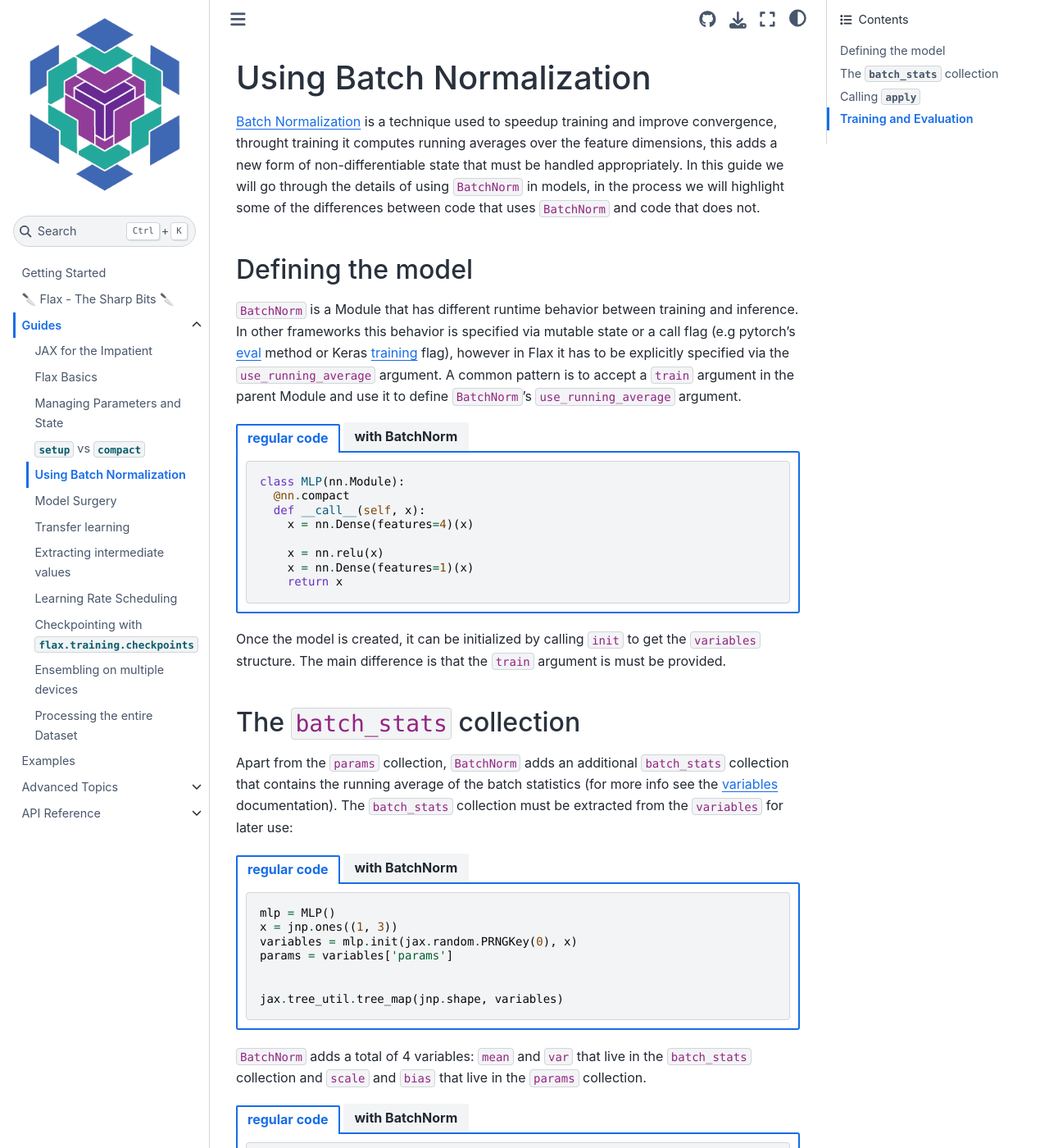
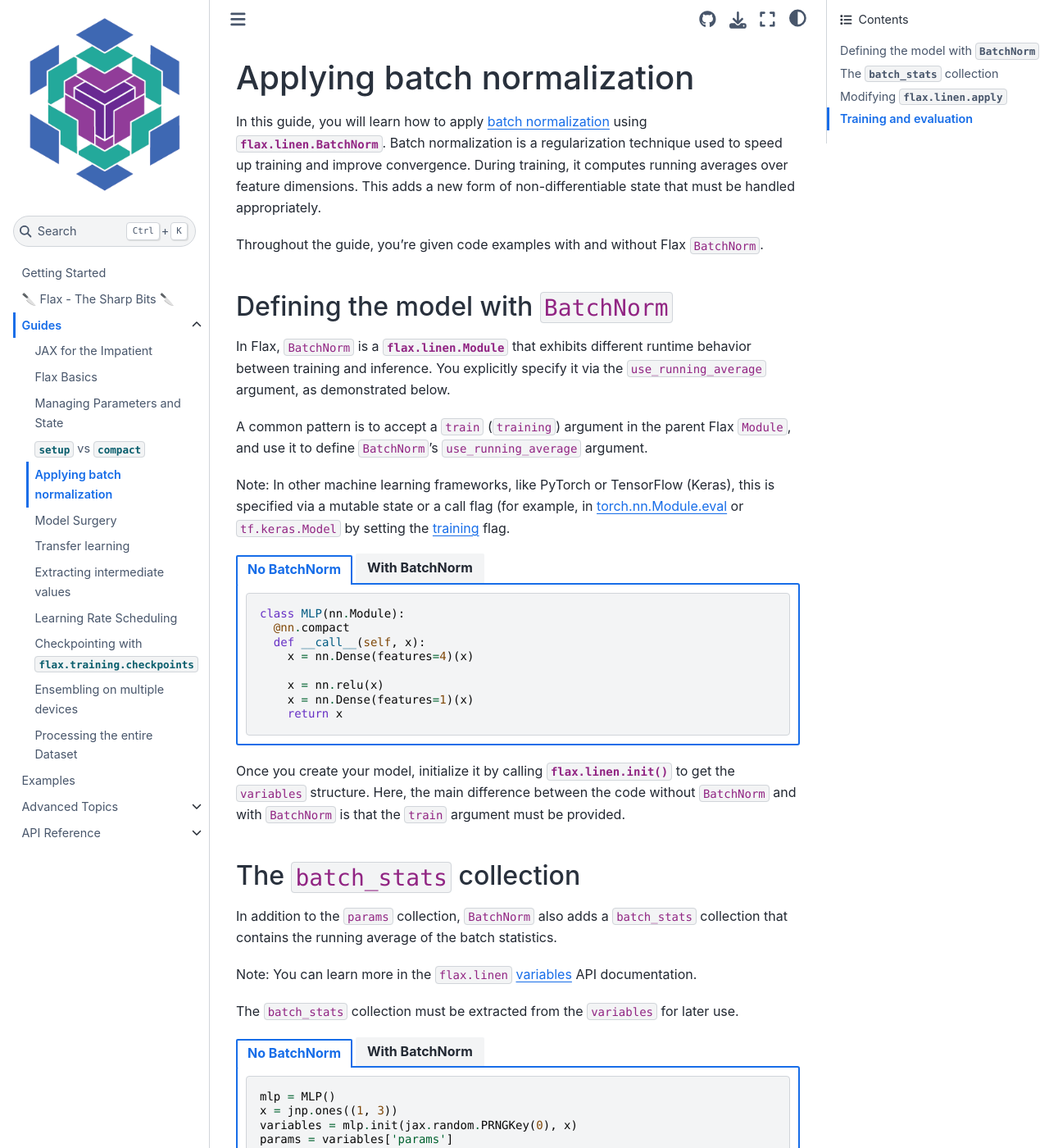
Before and after one commit to google/flax, a Sphinx documentation site: the page built from docs/guides/batch_norm.rst, in a window 1280 px wide and 1400 px high. Shown: the whole window at 82% size. Built offline with Sphinx 7.4.7 and the Sphinx Book theme 1.1.4, drawn with Linux system fonts in a browser that asks for light colours; pages that are not in the unit, such as notebooks, are missing from menus; some of the changed text lies outside the part shown.

Commit message:
Update and lint Flax BatchNorm guide

```diff
--- a/docs/guides/batch_norm.rst
+++ b/docs/guides/batch_norm.rst
@@ -1,12 +1,14 @@
-Using Batch Normalization
-===============
+Applying batch normalization
+============================
 
-`Batch Normalization <https://arxiv.org/abs/1502.03167>`__ is a technique used to
-speedup training and improve convergence, throught training it computes running averages over
-the feature dimensions, this adds a new form of non-differentiable state that must be handled
-appropriately. In this guide we will go through the details of using ``BatchNorm`` in models,
-in the process we will highlight some of the differences between code that uses ``BatchNorm``
-and code that does not.
+In this guide, you will learn how to apply `batch normalization <https://arxiv.org/abs/1502.03167>`__
+using
+:meth:`flax.linen.BatchNorm <flax.linen.BatchNorm>`.
+Batch normalization is a regularization technique used to speed up training and improve convergence.
+During training, it computes running averages over feature dimensions. This adds a new form
+of non-differentiable state that must be handled appropriately.
+
+Throughout the guide, you're given code examples with and without Flax ``BatchNorm``.
 
 .. testsetup::
 
@@ -17,18 +19,25 @@
   from typing import Any
   from flax.core import FrozenDict
 
-Defining the model
-******************
+Defining the model with ``BatchNorm``
+*************************************
 
-``BatchNorm`` is a Module that has different runtime behavior between training and
-inference. In other frameworks this behavior is specified via mutable state or a call flag (e.g pytorch's `eval <https://pytorch.org/docs/stable/generated/torch.nn.Module.html#torch.nn.Module.eval>`__ method or Keras `training <https://www.tensorflow.org/api_docs/python/tf/keras/Model#call>`__ flag), however
-in Flax it has to be explicitly specified via the ``use_running_average`` argument.
-A common pattern is to accept a ``train`` argument in the parent Module and use it to define
-``BatchNorm``'s ``use_running_average`` argument.
+In Flax, ``BatchNorm`` is a :meth:`flax.linen.Module <flax.linen.Module>` that exhibits different runtime
+behavior between training and inference. You explicitly specify it via the ``use_running_average`` argument,
+as demonstrated below.
+
+A common pattern is to accept a ``train`` (``training``) argument in the parent Flax ``Module``, and use
+it to define ``BatchNorm``'s ``use_running_average`` argument.
+
+Note: In other machine learning frameworks, like PyTorch or
+TensorFlow (Keras), this is specified via a mutable state or a call flag (for example, in
+`torch.nn.Module.eval <https://pytorch.org/docs/stable/generated/torch.nn.Module.html#torch.nn.Module.eval>`__
+or ``tf.keras.Model`` by setting the
+`training <https://www.tensorflow.org/api_docs/python/tf/keras/Model#call>`__ flag.
 
 .. codediff::
-  :title_left: regular code
-  :title_right: with BatchNorm
+  :title_left: No BatchNorm
+  :title_right: With BatchNorm
   :sync:
 
   class MLP(nn.Module):
@@ -50,20 +59,24 @@
       x = nn.Dense(features=1)(x)
       return x
 
-Once the model is created, it can be initialized by calling ``init`` to get the ``variables`` structure.
-The main difference is that the ``train`` argument is must be provided.
+Once you create your model, initialize it by calling :meth:`flax.linen.init() <flax.linen.init>` to
+get the ``variables`` structure. Here, the main difference between the code without ``BatchNorm``
+and with ``BatchNorm`` is that the ``train`` argument must be provided.
 
 The ``batch_stats`` collection
 ******************************
 
-Apart from the ``params`` collection, ``BatchNorm``
-adds an additional ``batch_stats`` collection that contains the running
-average of the batch statistics (for more info see the `variables <https://flax.readthedocs.io/en/latest/api_reference/flax.linen.html#module-flax.core.variables>`__ documentation). The ``batch_stats`` collection must be
-extracted from the ``variables`` for later use:
+In addition to the ``params`` collection, ``BatchNorm`` also adds a ``batch_stats`` collection
+that contains the running average of the batch statistics.
+
+Note: You can learn more in the ``flax.linen`` `variables <https://flax.readthedocs.io/en/latest/api_reference/flax.linen.html#module-flax.core.variables>`__
+API documentation.
+
+The ``batch_stats`` collection must be extracted from the ``variables`` for later use.
 
 .. codediff::
-  :title_left: regular code
-  :title_right: with BatchNorm
+  :title_left: No BatchNorm
+  :title_right: With BatchNorm
   :sync:
 
   mlp = MLP()
@@ -83,13 +96,13 @@
   jax.tree_util.tree_map(jnp.shape, variables)
 
 
-``BatchNorm`` adds a total of 4 variables: ``mean`` and ``var`` that live in the
-``batch_stats`` collection and ``scale`` and ``bias`` that live in the ``params``
+Flax ``BatchNorm`` adds a total of 4 variables: ``mean`` and ``var`` that live in the
+``batch_stats`` collection, and ``scale`` and ``bias`` that live in the ``params``
 collection.
 
 .. codediff::
-  :title_left: regular code
-  :title_right: with BatchNorm
+  :title_left: No BatchNorm
+  :title_right: With BatchNorm
   :sync:
 
   FrozenDict({
@@ -138,21 +151,20 @@
     },
   })
 
-Calling ``apply``
-*************
+Modifying ``flax.linen.apply``
+******************************
 
-When using ``apply`` to run your model with ``train==True``
-(i.e., ``use_running_average==False` in the call to ``BatchNorm``),
-a couple of things must be taken into consideration:
+When using :meth:`flax.linen.apply <flax.linen.apply>` to run your model with the ``train==True``
+argument (that is, you have ``use_running_average==False`` in the call to ``BatchNorm``), you
+need to consider the following:
 
 - ``batch_stats`` must be passed as an input variable.
-- The ``batch_stats`` collection to be marked as
-  mutable by setting ``mutable=['batch_stats']``.
+- The ``batch_stats`` collection needs to be marked as mutable by setting ``mutable=['batch_stats']``.
 - The mutated variables are returned as a second output.
   The updated ``batch_stats`` must be extracted from here.
 
 .. codediff::
-  :title_left: regular code
+  :title_left: No BatchNorm
   :title_right: with BatchNorm
   :sync:
 
@@ -171,13 +183,16 @@
   )
   batch_stats = updates['batch_stats'] #!
 
-Training and Evaluation
+Training and evaluation
 ***********************
 
-When integrating models that use ``BatchNorm``into a training loop the main challenge
-is to handle the additional ``batch_stats`` state. A way to do this is to add a
-``batch_stats`` field to a custom ``TrainState`` class and passing the ``batch_stats``
-values to the ``create`` method:
+When integrating models that use ``BatchNorm`` into a training loop, the main challenge
+is handling the additional ``batch_stats`` state. To do this, you need to:
+
+- Add a ``batch_stats`` field to a custom
+:meth:`flax.training.train_state.TrainState <flax.training.train_state.TrainState>` class.
+- Pass the ``batch_stats`` values to the :meth:`train_state.TrainState.create
+<train_state.TrainState.create>` method.
 
 .. codediff::
   :title_left: regular code
@@ -208,10 +223,9 @@
     tx=optax.adam(1e-3),
   )
 
-Also the ``train_step`` function must be updated to reflect these changes, the main
-differences are:
+In addition, update your ``train_step`` function to reflect these changes:
 
-- All new parameters to ``apply`` must be passed (as discussed previously).
+- Pass all new parameters to ``flax.linen.apply`` (as previously discussed).
 - The ``updates`` to the ``batch_stats`` must be propagated out of the ``loss_fn``.
 - The ``batch_stats`` from the ``TrainState`` must be updated.
 
@@ -260,9 +274,10 @@
     }
     return state, metrics
 
-The ``eval_step`` is much simpler, since ``batch_stats`` is not mutable no
-updates need to be propagated. The only difference is that ``batch_stats`` must be
-passed to ``apply``, and the ``train`` argument must be set to ``False``:
+The ``eval_step`` is much simpler. Because ``batch_stats`` is not mutable, no
+updates
+need to be propagated. Make sure you pass the ``batch_stats`` to ``flax.linen.apply``,
+and the ``train`` argument is set to ``False``:
 
 .. codediff::
   :title_left: regular code
```
